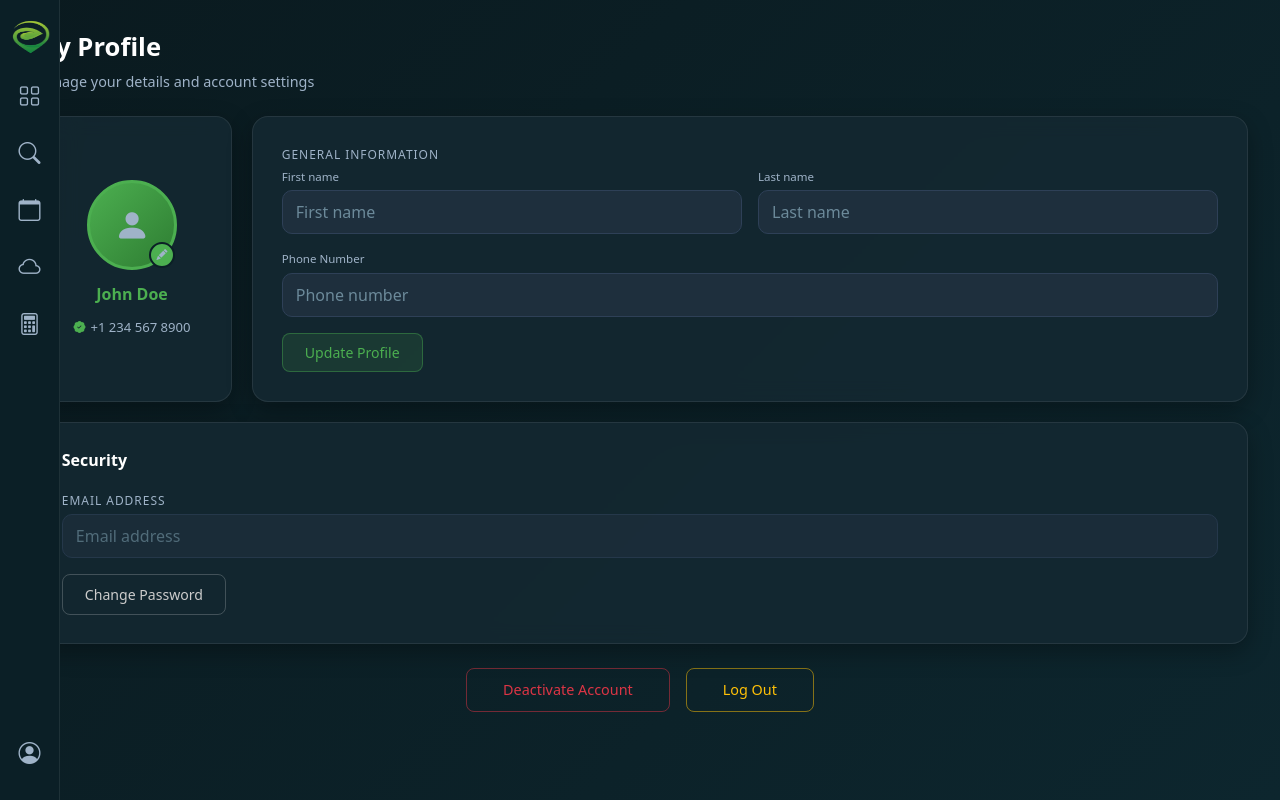
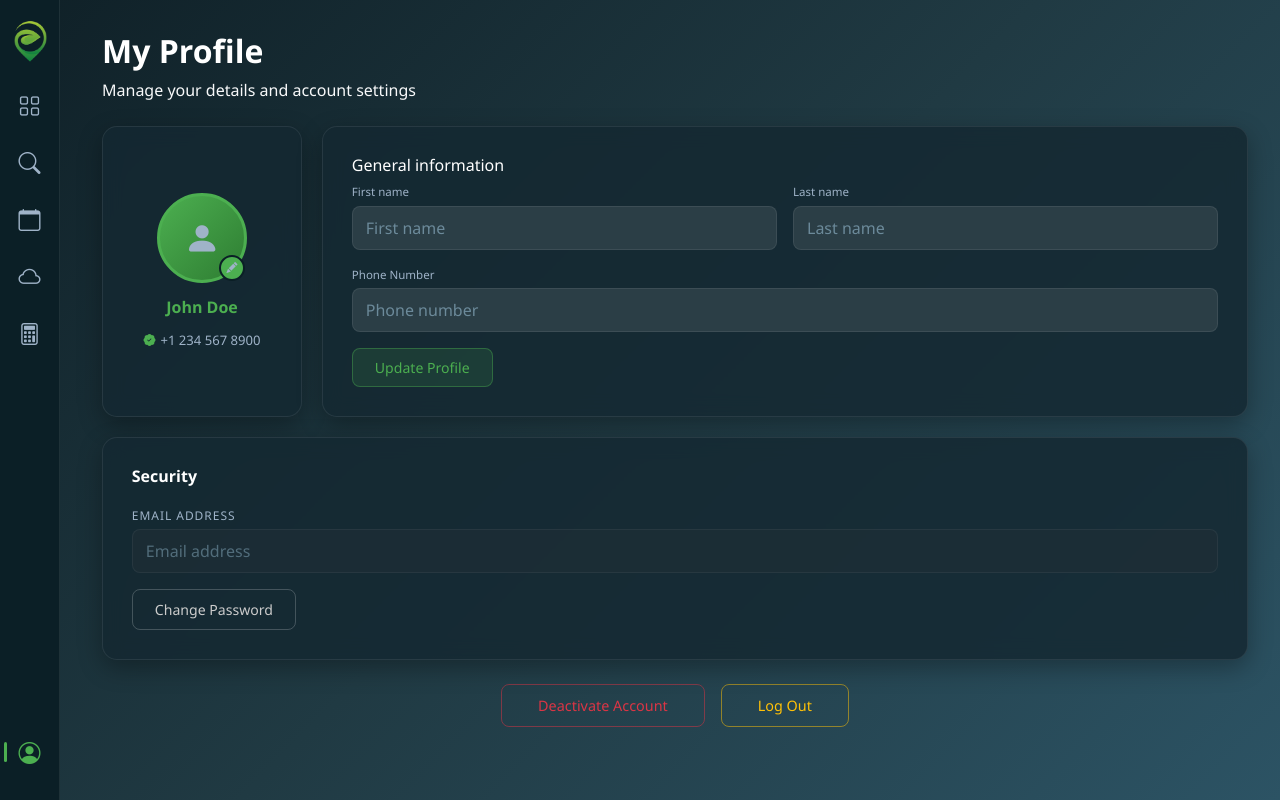
Before and after one commit to fathihamdan/EcoFriendlyTravelPlanner, a plain HTML site: page project-root/profile.html in a window 1280 px wide. Drawn offline with nearby package versions, Linux system fonts and the light colour scheme.

Commit message:
link page navigation + fix css bloat pt 1

```diff
--- a/project-root/css/app-pages.css
+++ b/project-root/css/app-pages.css
@@ -6,7 +6,6 @@
   background-color: #0b1f26;
   color: #9fb3c8;
   height: 100vh;
-  position: fixed;
   z-index: 1000;
   padding: 15px 0;
   border-right: 1px solid rgba(255, 255, 255, 0.08);
@@ -60,17 +59,11 @@
   cursor: pointer;
 }
 
-.sidebar .nav-item:hover,
-.sidebar .text-center:hover {
-  transform: translateX(3px);
-}
-
 /* ===== MAIN CONTENT ===== */
 .main-content {
   color: white;
   min-height: 100vh;
   padding: 2rem;
-  background: linear-gradient(135deg, #0a1a1f 0%, #0d262e 100%);
 }
 
 /* ===== CARDS ===== */
@@ -80,28 +73,7 @@
   box-shadow: 0 8px 25px rgba(0, 0, 0, 0.3);
   border-radius: 15px;
   backdrop-filter: blur(10px);
-  transition: all 0.3s ease;
-}
-
-.custom-card:hover {
-  transform: translateY(-5px);
-  box-shadow: 0 12px 30px rgba(0, 0, 0, 0.4);
-}
-
-/* Profile Card */
-.profile-card {
-  background: rgba(20, 40, 50, 0.85);
-  border: 1px solid rgba(255, 255, 255, 0.08);
-  border-radius: 16px;
-  backdrop-filter: blur(10px);
-  box-shadow: 0 8px 25px rgba(0, 0, 0, 0.3);
   padding: 1.8rem;
-  transition: all 0.3s ease;
-}
-
-.profile-card:hover {
-  transform: translateY(-3px);
-  box-shadow: 0 12px 30px rgba(0, 0, 0, 0.4);
 }
 
 /* Page Header */
@@ -974,7 +946,7 @@ input[type="date"]::-webkit-calendar-picker-indicator {
   color: white;
 }
 
-/* Inputs */
+/* Inputs
 .custom-input {
   background-color: #1e2f3d !important;
   border: 1px solid #2e4057 !important;
@@ -985,6 +957,7 @@ input[type="date"]::-webkit-calendar-picker-indicator {
 .custom-input::placeholder {
   color: #6c8a9a;
 }
+*/
 .custom-input option {
   background-color: #1e2f3d;
 }
--- a/project-root/css/global.css
+++ b/project-root/css/global.css
@@ -4,9 +4,9 @@ body {
   font-family: 'Segoe UI', sans-serif;
   background: linear-gradient(135deg, #0f2027, #203a43, #2c5364);
   min-height: 100vh;
+  background-attachment: fixed;
 }
 
-/* Logo (shared) */
 .logo {
   display: flex;
   justify-content: center;
@@ -23,3 +23,14 @@ body {
 .text-muted {
   color: #9fb3c8 !important;
 }
+
+/* This targets the browser's autofill style */
+input:-webkit-autofill,
+input:-webkit-autofill:hover,
+input:-webkit-autofill:focus,
+input:-webkit-autofill:active {
+    -webkit-background-clip: text;
+    -webkit-text-fill-color: white !important;
+    transition: background-color 5000s ease-in-out 0s;
+    box-shadow: inset 0 0 20px 20px #2b3e46;
+}
--- a/project-root/profile.html
+++ b/project-root/profile.html
@@ -3,7 +3,7 @@
 <head>
     <meta charset="UTF-8">
     <meta name="viewport" content="width=device-width, initial-scale=1.0">
-    <title>EcoRoam - My Profile</title>
+    <title>EcoRoam My Profile</title>
 
     <!-- Bootstrap -->
     <link href="https://cdn.jsdelivr.net/npm/bootstrap@5.3.5/dist/css/bootstrap.min.css"
@@ -14,6 +14,7 @@
     <link rel="stylesheet" href="https://cdn.jsdelivr.net/npm/bootstrap-icons@1.10.5/font/bootstrap-icons.css">
 
     <!-- Custom CSS -->
+    <link rel="stylesheet" href="./css/global.css">
     <link rel="stylesheet" href="./css/app-pages.css">
 </head>
 <body>
@@ -22,38 +23,61 @@
 
     <!-- Sidebar -->
     <div class="sidebar d-flex flex-column justify-content-between">
-        <div>
-            <div class="logo mb-4">
-                <img src="../assets/EcoRoam-logo.png" alt="EcoRoam Logo" style="width:40px;height:40px;" onerror="this.style.display='none';this.nextElementSibling.style.display='block'">
-                <i class="bi bi-leaf" style="display:none;font-size:28px;"></i>
-            </div>
-            <ul class="nav flex-column text-center">
-                <li class="nav-item mb-4" onclick="navigateTo('dashboard')"><i class="bi bi-grid"></i></li>
-                <li class="nav-item mb-4" onclick="navigateTo('search')"><i class="bi bi-search"></i></li>
-                <li class="nav-item mb-4" onclick="navigateTo('itinerary')"><i class="bi bi-calendar"></i></li>
-                <li class="nav-item mb-4" onclick="navigateTo('weather')"><i class="bi bi-cloud"></i></li>
-                <li class="nav-item mb-4" onclick="navigateTo('calculator')"><i class="bi bi-calculator"></i></li>
-            </ul>
+      <div>
+        <div class="logo mb-4 text-center">
+          <a href="dashboard.html">
+            <img src="../assets/EcoRoam-logo.png" class="logo-img">
+          </a>
         </div>
-        <div class="text-center mb-3" onclick="navigateTo('profile')">
+
+        <ul class="nav flex-column text-center">
+          <li class="nav-item mb-4">
+            <a href="dashboard.html">
+              <i class="bi bi-grid"></i>
+            </a>
+          </li>
+          <li class="nav-item mb-4">
+            <a href="search.html">
+              <i class="bi bi-search"></i>
+            </a>
+          </li>
+          <li class="nav-item mb-4">
+            <a href="itinerary.html">
+              <i class="bi bi-calendar"></i>
+            </a>
+          </li>
+          <li class="nav-item mb-4">
+            <a href="weather.html">
+              <i class="bi bi-cloud"></i>
+            </a>
+          </li>
+          <li class="nav-item mb-4">
+            <a href="carbon-calculator.html">
+              <i class="bi bi-calculator"></i>
+            </a>
+          </li>
+        </ul>
+      </div>
+
+      <div class="text-center mb-3 active">
+          <a href="profile.html">
             <i class="bi bi-person-circle"></i>
-        </div>
+          </a>
+      </div>
     </div>
 
     <!-- Main Content -->
     <div class="main-content flex-grow-1">
 
         <!-- Page Header -->
-        <div class="page-header mb-4">
-            <h2>My Profile</h2>
-            <p>Manage your details and account settings</p>
-        </div>
+        <h2 class="fw-bold text-white">My Profile</h2>
+        <p class="text-light mb-4">Manage your details and account settings</p>
 
         <!-- TOP ROW -->
         <div class="top-row">
 
             <!-- Avatar Card -->
-            <div class="profile-card avatar-card">
+            <div class="custom-card avatar-card">
                 <div class="avatar-wrapper">
                     <div class="avatar-placeholder" id="avatarPlaceholder">
                         <i class="bi bi-person-fill"></i>
@@ -71,8 +95,8 @@
             </div>
 
             <!-- General Info Card -->
-            <div class="profile-card general-card">
-                <p class="section-label">General information</p>
+            <div class="custom-card general-card">
+                <h6>General information</h6>
 
                 <div class="info-row">
                     <div class="info-field">
@@ -98,7 +122,7 @@
         </div>
 
         <!-- SECURITY CARD -->
-        <div class="profile-card security-card">
+        <div class="custom-card security-card">
             <h5>Security</h5>
 
             <div class="security-fields">
```
Also changed, not shown: project-root/carbon-calculator.html (+32 -13 lines), project-root/dashboard.html (+33 -9 lines), project-root/itinerary.html (+23 -9 lines), project-root/login.html (+2 -1 lines), project-root/register.html (+3 -2 lines), project-root/search.html (+33 -9 lines), project-root/weather.html (+32 -8 lines).
